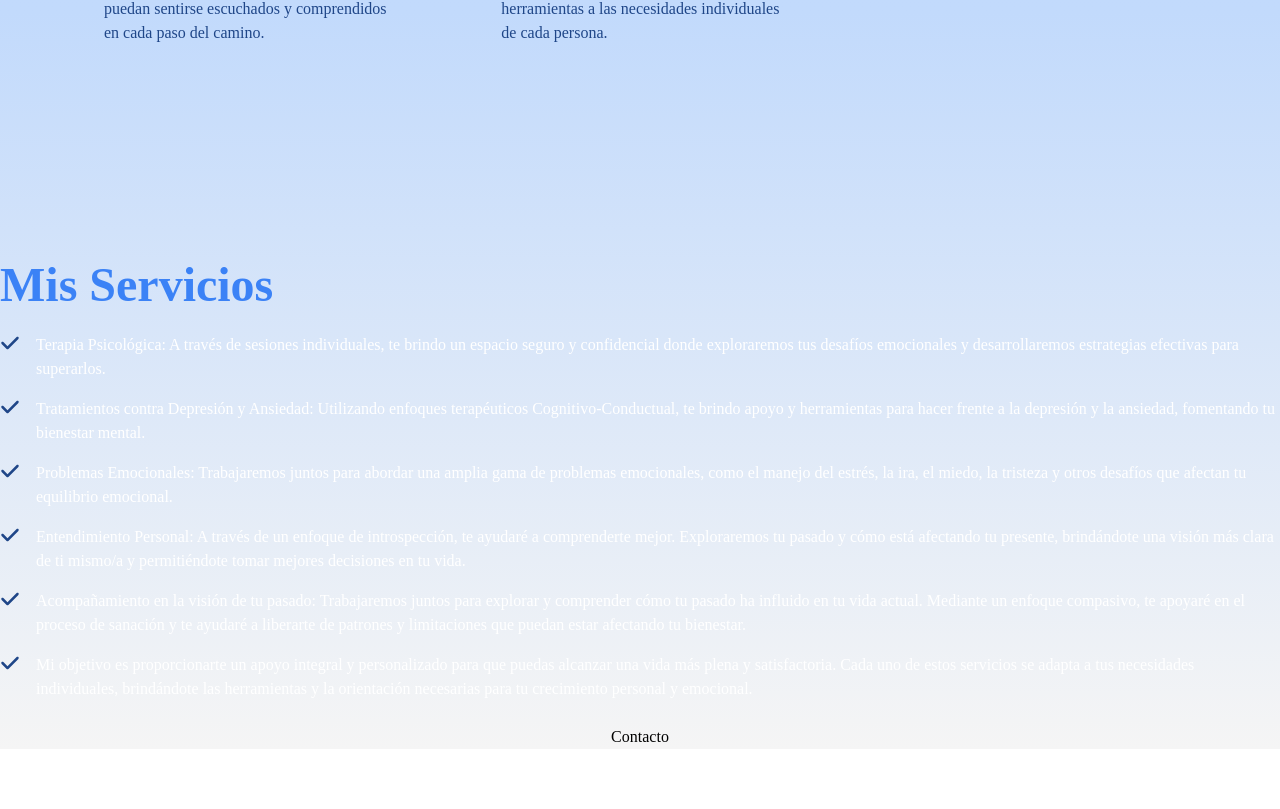
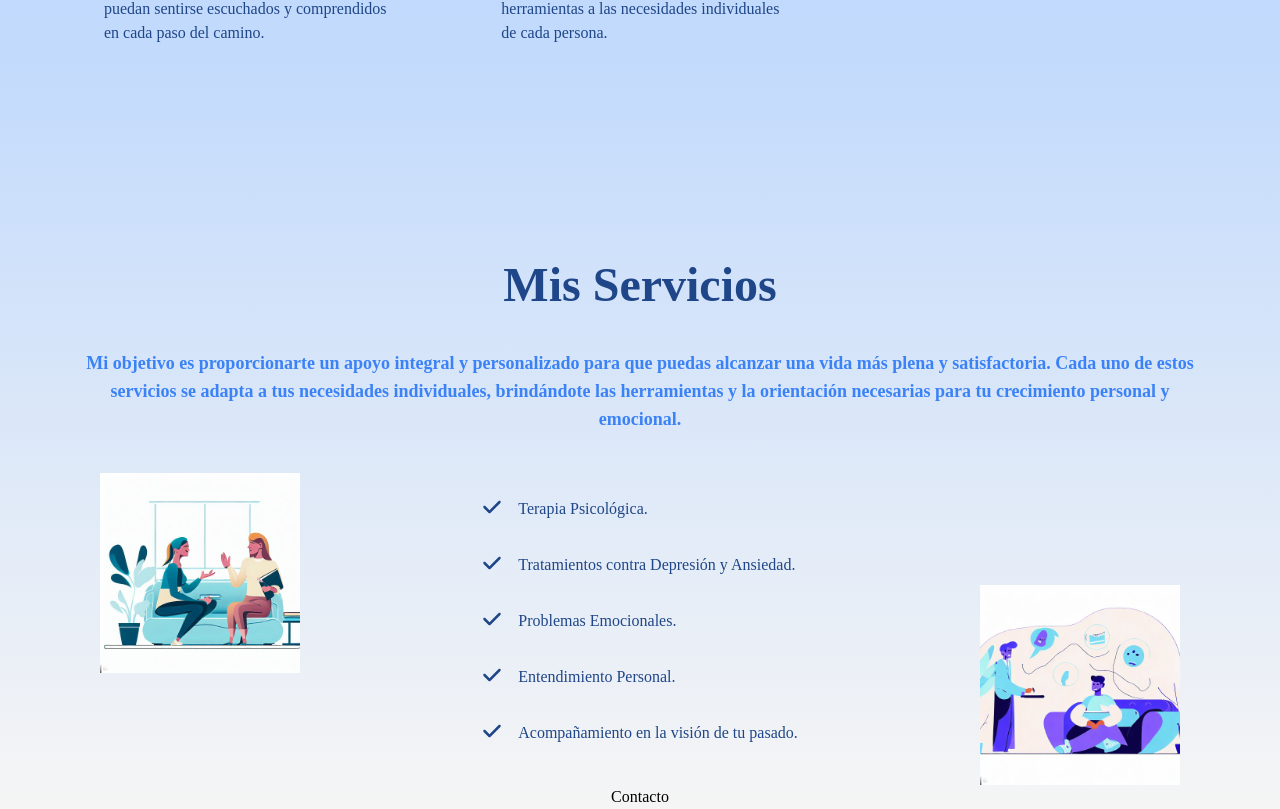
Before and after one commit to magoMercurio/raul-psicologo, a React (Vite) app: page / in a window 1280 px wide. Shown: the part 1538-2347 px from the top of the page. Before the commit the page ends 2287 px from the top, so only its background shows below. Built offline with nearby package versions, Linux system fonts and the light colour scheme; a web font is replaced by a local one.

Commit message:
refactor Servicios List

```diff
--- a/src/Data/data.js
+++ b/src/Data/data.js
@@ -41,26 +41,22 @@ export const aboutData = [
 export const servicesData = [
   {
     title: 1,
-    description: 'Terapia Psicológica: A través de sesiones individuales, te brindo un espacio seguro y confidencial donde exploraremos tus desafíos emocionales y desarrollaremos estrategias efectivas para superarlos.',
+    description: 'Terapia Psicológica.',
   },
   {
     title: 2,
-    description: 'Tratamientos contra Depresión y Ansiedad: Utilizando enfoques terapéuticos Cognitivo-Conductual, te brindo apoyo y herramientas para hacer frente a la depresión y la ansiedad, fomentando tu bienestar mental.',
+    description: 'Tratamientos contra Depresión y Ansiedad.',
   },
   {
     title: 3,
-    description: 'Problemas Emocionales: Trabajaremos juntos para abordar una amplia gama de problemas emocionales, como el manejo del estrés, la ira, el miedo, la tristeza y otros desafíos que afectan tu equilibrio emocional.',
+    description: 'Problemas Emocionales.',
   },
   {
     title: 4,
-    description: 'Entendimiento Personal: A través de un enfoque de introspección, te ayudaré a comprenderte mejor. Exploraremos tu pasado y cómo está afectando tu presente, brindándote una visión más clara de ti mismo/a y permitiéndote tomar mejores decisiones en tu vida.',
+    description: 'Entendimiento Personal.',
   },
   {
     title: 5,
-    description: 'Acompañamiento en la visión de tu pasado: Trabajaremos juntos para explorar y comprender cómo tu pasado ha influido en tu vida actual. Mediante un enfoque compasivo, te apoyaré en el proceso de sanación y te ayudaré a liberarte de patrones y limitaciones que puedan estar afectando tu bienestar.',
-  },
-  {
-    title: 6,
-    description: 'Mi objetivo es proporcionarte un apoyo integral y personalizado para que puedas alcanzar una vida más plena y satisfactoria. Cada uno de estos servicios se adapta a tus necesidades individuales, brindándote las herramientas y la orientación necesarias para tu crecimiento personal y emocional.',
-  },
+    description: 'Acompañamiento en la visión de tu pasado.',
+  }
 ]
--- a/src/components/Servcios/index.jsx
+++ b/src/components/Servcios/index.jsx
@@ -1,8 +1,9 @@
 import { motion } from "framer-motion"
 import { servicesData } from '../../Data/data.js'
+
 import { CheckArrowIcon } from "../../assets/icons/CheckArrowIcon";
-
-
+import imgList1 from '../../assets/imgs/_dd420e26-0b69-46fd-bd82-3c220bc59e54.jpeg'
+import imgList2 from '../../assets/imgs/_de552935-976f-45b1-ab52-4294dc8e6a47.jpeg'
 
 const Servicios = () => {
   return (
@@ -14,17 +15,30 @@ const Servicios = () => {
       viewport={{ once: true }}
       transition={{ duration: 0.5, delay: 0.2 }}
     >
-      <h2 className="custom-block-big-title text-customPrimary " > Mis Servicios</h2>
-      <ul className="mt-6 mb-6 text-white">
+      <h2 className="custom-block-big-title text-customLightBg3 flex flex-col justify-center items-center mb-10 " > Mis Servicios</h2>
+      <p className="custom-content-title text-customPrimary text-center break-words mb-10 mx-20">Mi objetivo es proporcionarte un apoyo integral y personalizado para que puedas alcanzar una vida más plena y satisfactoria. Cada uno de estos servicios se adapta a tus necesidades individuales, brindándote las herramientas y la orientación necesarias para tu crecimiento personal y emocional.</p>
+
+      <div className="grid grid-cols-1 justify-items-center md:grid-cols-2 lg:grid-cols-3 gap-10">
+        <div className="lg:w-1/2 flex items-start" >
+          <img src={imgList1} alt="imglist" className="w-60" />
+        </div>
+        <div>
+          <ul className="mt-6 mb-6 flex flex-col justify-start items-start gap-4">
           {
           servicesData.map((service, index) => (
-          <li className="mb-4 flex" key={`${service.title} - ${index}`}
+            <li className="mb-4 flex  text-customLightBg3" key={`${service.title} - ${index}`}
             >
               <CheckArrowIcon />
               <span>{ service.description }</span>
             </li>
           ))}
         </ul>
+        </div>
+        <div className="hidden md:flex  lg:w-1/2 items-end">
+          <img src={imgList2} alt="imglist" className="w-60" />
+        </div>
+      </div>
+
     </motion.div>
     </section>
     </>
```
Also changed, not shown: src/assets/imgs/_dd420e26-0b69-46fd-bd82-3c220bc59e54.jpeg (added), src/assets/imgs/_de552935-976f-45b1-ab52-4294dc8e6a47.jpeg (added). Lines whose indentation alone changed are shown as unchanged.
